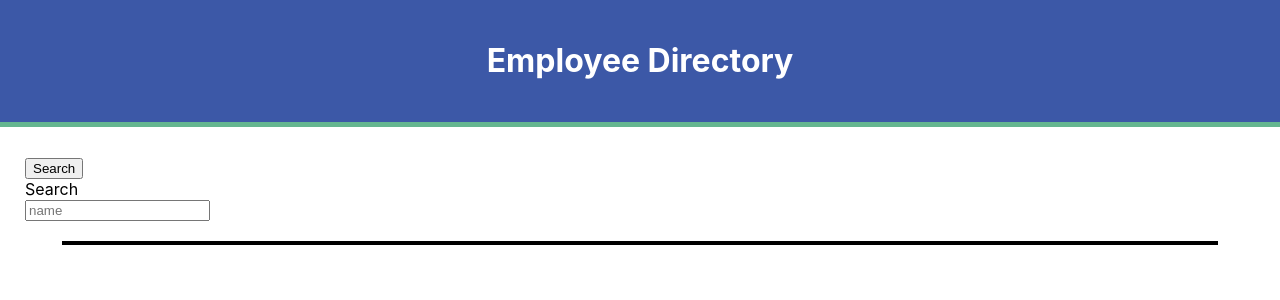
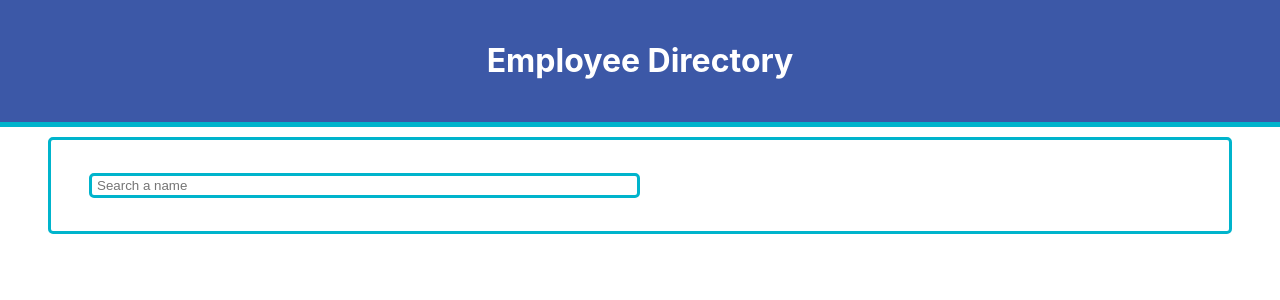
Before and after one commit to TuckerV/react-employee-directory, a React (Create React App) app: page / in a window 1280 px wide. Shown: the top 300 px of the page. Built offline with nearby package versions, Linux system fonts and the light colour scheme; no server answers.

Commit message:
Fixed Styling of search bar, and DataArea

```diff
--- a/src/components/DataArea.js
+++ b/src/components/DataArea.js
@@ -95,8 +95,8 @@ const  DataArea = () => {
 
     return (
         <DataAreaContext.Provider value={{ developerState, handleSearchChange, handleSort}}>
-            <Nav />
             <div className="dataArea">
+                <Nav />
                 {developerState.filteredUsers.length > 0 ? <DataTable /> : <div></div>}
             </div>
         </DataAreaContext.Provider>
--- a/src/components/Nav.js
+++ b/src/components/Nav.js
@@ -6,21 +6,9 @@ export default function Nav() {
     return (
             <div>
                 <nav className="navbar navbar-expand-lg navbar-light bg-light">
-                    <button
-                        className="navbar-toggler"
-                        type="button"
-                        data-toggle="collapse"
-                        data-target="#navbarNav"
-                        aria-controls="navbarNav"
-                        aria-expanded="false"
-                        aria-label="Toggle navigation"
-                    >
-                    <span className="navbar-toggler-icon" />
-                    Search
-                    </button>
                     <div className="collapse navbar-collapse row" id="navbarNav">
 
-                        <div className="search-area col-4">
+                        <div className="search-area">
                             <SearchName />
                         </div>
                     </div>
--- a/src/components/SearchName.js
+++ b/src/components/SearchName.js
@@ -1,25 +1,25 @@
 
 import React, { useContext } from "react";
 import DataAreaContext from "../utils/DataAreaContext";
+import "../style/SearchName.css";
 
 const SearchName = () => {
   const context = useContext(DataAreaContext);
 
   return (
-    <div className="searchbox">
-      <div className="input-group">
+    <div className="searchbox wrap">
+      <div className="input-group search">
           <div className="input-group-prepend">
             <span className="input-group-text" id="">
-              Search
+
             </span>
           </div>
           <input
-          className="form-control mr-sm-2"
+          className="form-control searchTerm mr-sm-2"
           type="search"
-          placeholder="name"
+          placeholder="Search a name"
           aria-label="Search"
-          onChange={e => context.handleSearchChange(e)}
-        />
+          onChange={e => context.handleSearchChange(e)}/>
         </div>
     </div>
   );
--- a/src/style/DataArea.css
+++ b/src/style/DataArea.css
@@ -1,5 +1,8 @@
 .dataArea {
     margin: 0 auto;
     width: 90%;
-    border: solid 2px black;
+    border: 3px solid #00B4CC;
+    padding: 1vw;
+    border-radius: 5px 5px;
+    outline: none;
 }
--- a/src/style/Header.css
+++ b/src/style/Header.css
@@ -4,6 +4,6 @@
     background-color: rgb(60, 88, 167);
     width: 100%;
     text-align: center;
-    border-bottom: 5px solid rgb(100, 182, 144);
+    border-bottom: 5px solid #00B4CC;
     margin-bottom: 10px;
 }
--- a/src/style/Nav.css
+++ b/src/style/Nav.css
@@ -2,17 +2,8 @@
 .navbar {
     padding: 20px 25px;
     margin: 0 auto;
-  }
+}
 
-  .navbar-collapse {
-    margin: 0 auto;
+.search-area {
     justify-content: center;
-    align-items: flex-start;
-  }
-
-  .search-area {
-    display: flex;
-    flex-direction: column;
-    justify-content: center;
-    align-items: flex-start;
-  }
+}
--- /dev/null
+++ b/src/style/SearchName.css
@@ -0,0 +1,25 @@
+.searchBox {
+    justify-content: center;
+    width: 100%;
+}
+
+.form-control {
+    justify-content: center;
+    width: 50%;
+}
+@import url(https://fonts.googleapis.com/css?family=Open+Sans);
+
+.search {
+  width: 100%;
+  position: relative;
+  display: flex;
+}
+
+.searchTerm {
+  width: 50%;
+  border: 3px solid #00B4CC;
+  padding: 5px;
+  height: 2vw;
+  border-radius: 5px 5px;
+  outline: none;
+}
```
